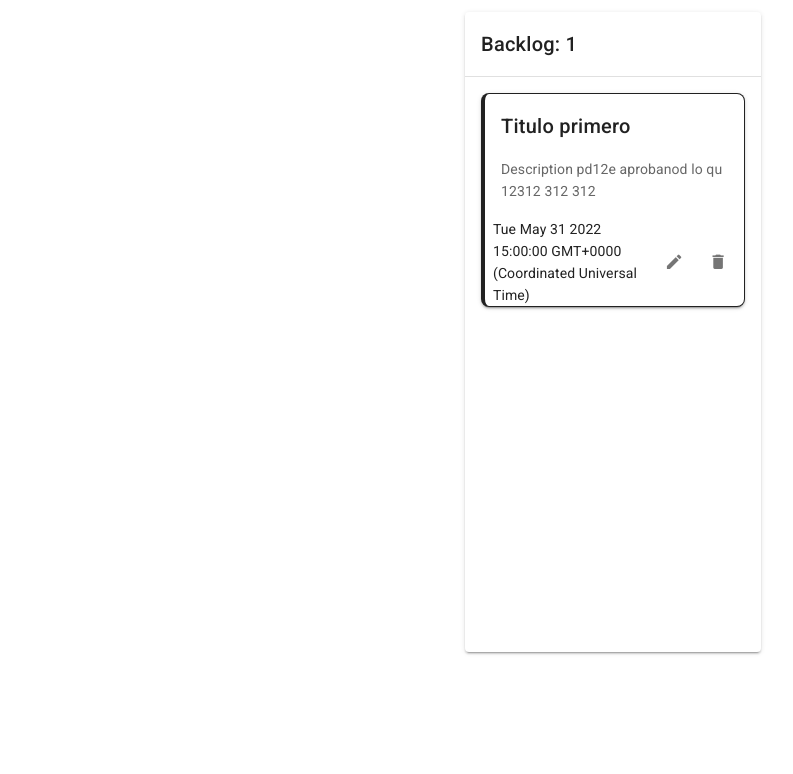
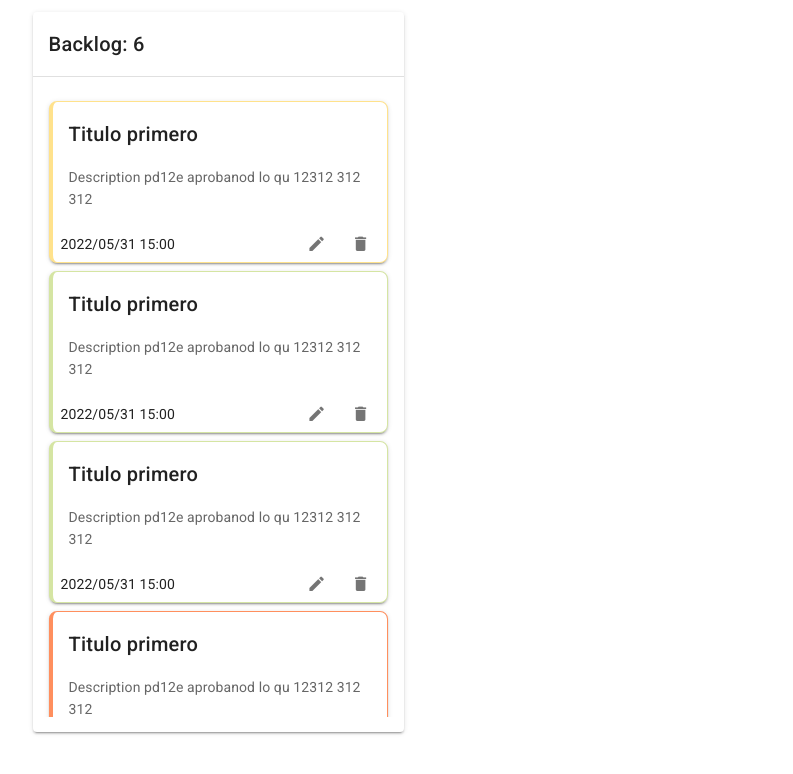
Before and after one commit to jsolanas7/todo-list-nuxt-vuetify, a Nuxt app: page / in a window 1280 px wide. Shown: the top 774 px of the page, without its empty margins (27-820 px from the left). Built offline with nearby package versions, Linux system fonts and the light colour scheme.

Commit message:
feat: Added cardtypelist and createcard

```diff
--- a/components/card-type-list/CardTypeList.vue
+++ b/components/card-type-list/CardTypeList.vue
@@ -1,13 +1,13 @@
 
 <template>
-  <v-card height="80vh" elevation="2">
+  <v-card height="90vh" elevation="2">
       <v-card-title>
           {{title}}: {{items.length}}
       </v-card-title>
       <v-divider></v-divider>
-      <v-card-text>
-          <template v-for="item in items">
-              <card :key="item" :item="item">
+      <v-card-text class="cardsContainer">
+          <template v-for="item in items" >
+              <card class="mt-2" :key="item" :item="item">
               </card>
           </template>
       </v-card-text>
@@ -26,5 +26,8 @@ export default class OLoginBox extends Vue {
 </script>
 
 <style>
-
+.cardsContainer{
+    max-height: 80vh;
+    overflow-y: auto;
+}
 </style>
--- a/components/card/card.vue
+++ b/components/card/card.vue
@@ -1,11 +1,11 @@
 
 <template>
-  <v-card class="card-todo" :style="'border-color:'+itemColor.background" elevation="2">
+  <v-card class="card-todo" :style="'border-color:'+itemColor.background+'!important'" elevation="2">
       <v-card-title>{{item.title}}</v-card-title>
       <v-card-text>{{ item.description }}</v-card-text>
       <v-card-actions class="pt-0 pb-0">
             <span>
-                {{item.date.toString("dd/MM/yyyy")}}
+                {{formatDate(item.date)}}
             </span>
             <v-spacer></v-spacer>
         <v-btn icon>
@@ -21,12 +21,19 @@
 <script lang="ts">
 import { Component, Prop, Vue } from "vue-property-decorator";
 import {TodoItemModel} from "../todo-list/models/TodoItemModel"
+import {DateHelper} from "../helpers/DateHelper"
 @Component
 export default class OLoginBox extends Vue {
   @Prop({ type: Object, required: true }) item!: TodoItemModel;
 
     created(){
         this.getRandomColor();
+    }
+
+    formatDate(date: Date){
+        const dateHelper = new DateHelper();
+        return dateHelper.getDateWithFormat(date.toString());
+
     }
      colors: object[] = [
     {background: '#b8d8d8', font: '#506568'},
--- /dev/null
+++ b/components/create-card/CreateCard.vue
@@ -0,0 +1,34 @@
+
+<template>
+    <v-card>
+        <v-card-title>
+            {{isEdit ? 'Edit' : 'Add'}}
+        </v-card-title>
+        <v-card-text>
+            <v-form ref="form" v-model="valid">
+                <v-text-field dense outlined label="Title" v-model="title">
+                </v-text-field>
+                <v-text-field dense outlined label="Title" v-model="description">
+                </v-text-field>
+                <v-select dense outlined :items="items">
+
+                </v-select>
+            </v-form>
+        </v-card-text>
+    </v-card>
+</template>
+
+<script lang="ts">
+import { Component, Prop, Vue } from "vue-property-decorator";
+import {TodoItemModel} from "../todo-list/models/TodoItemModel"
+@Component
+export default class CreateCard extends Vue {
+  @Prop({ type: Boolean, required: false, default: false }) isEdit!: boolean;
+
+    items = ['Backlog', 'In progress', 'Done'];
+}
+</script>
+
+<style>
+
+</style>
--- /dev/null
+++ b/components/helpers/DateHelper.ts
@@ -0,0 +1,10 @@
+export class DateHelper{
+    getDateWithFormat(date: string): any{
+        var d = new Date(date);
+        return d.getFullYear() + "/"
+                    + ((d.getMonth()+1).toString().length === 1 ? ('0' + (d.getMonth()+1)) : (d.getMonth()+1))  + "/"
+                    + (d.getDate().toString().length === 1 ? ('0' + d.getDate()) : d.getDate()) + "   "
+                    + (d.getHours().toString().length === 1 ? ('0' + d.getHours()) : d.getHours())  + ":"
+                    + (d.getMinutes().toString().length === 1 ? ('0' + d.getMinutes()) : d.getMinutes());
+    }
+}
--- a/components/todo-list/TodoList.vue
+++ b/components/todo-list/TodoList.vue
@@ -1,8 +1,12 @@
 
 <template>
-  <card-type-list :title="'Backlog'" :items="items">
+    <v-row>
+        <v-col cols="4">
+              <card-type-list :title="'Backlog'" :items="items">
 
   </card-type-list>
+        </v-col>
+    </v-row>
 </template>
 
 <script lang="ts">
@@ -13,7 +17,12 @@ export default class OLoginBox extends Vue {
   @Prop({ type: Object, required: true }) item!: TodoItemModel;
 
     items = [
-        { title: "Titulo primero", description: "Description pd12e aprobanod lo qu 12312 312 312", id: 1, date: new Date()}
+        { title: "Titulo primero", description: "Description pd12e aprobanod lo qu 12312 312 312", id: 1, date: new Date()},
+        { title: "Titulo primero", description: "Description pd12e aprobanod lo qu 12312 312 312", id: 1, date: new Date()},
+        { title: "Titulo primero", description: "Description pd12e aprobanod lo qu 12312 312 312", id: 1, date: new Date()},
+        { title: "Titulo primero", description: "Description pd12e aprobanod lo qu 12312 312 312", id: 1, date: new Date()},
+        { title: "Titulo primero", description: "Description pd12e aprobanod lo qu 12312 312 312", id: 1, date: new Date()},
+        { title: "Titulo primero", description: "Description pd12e aprobanod lo qu 12312 312 312", id: 1, date: new Date()},
     ]
 }
 </script>
--- a/layouts/default.vue
+++ b/layouts/default.vue
@@ -1,6 +1,6 @@
 <template>
   <v-app>
-      <v-container style="width:25%">
+      <v-container>
         <Nuxt />
       </v-container>
   </v-app>
```
